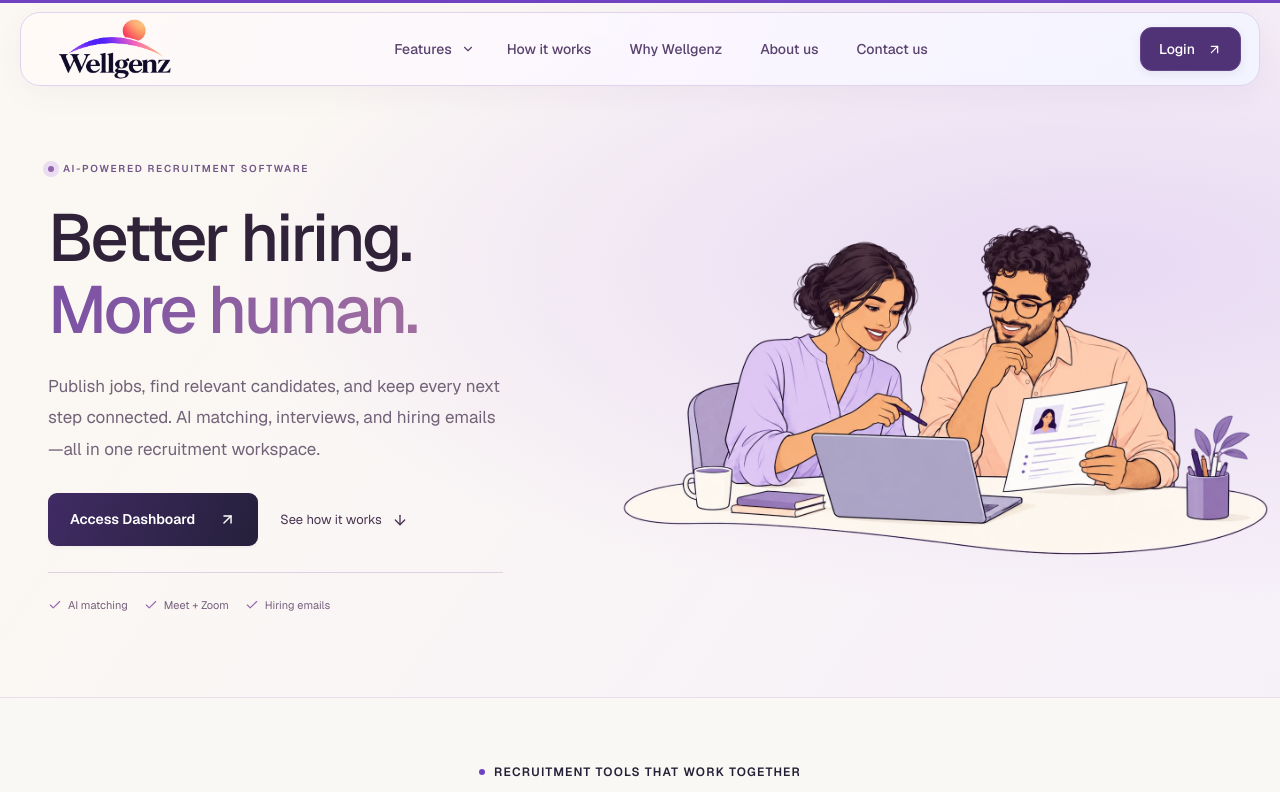
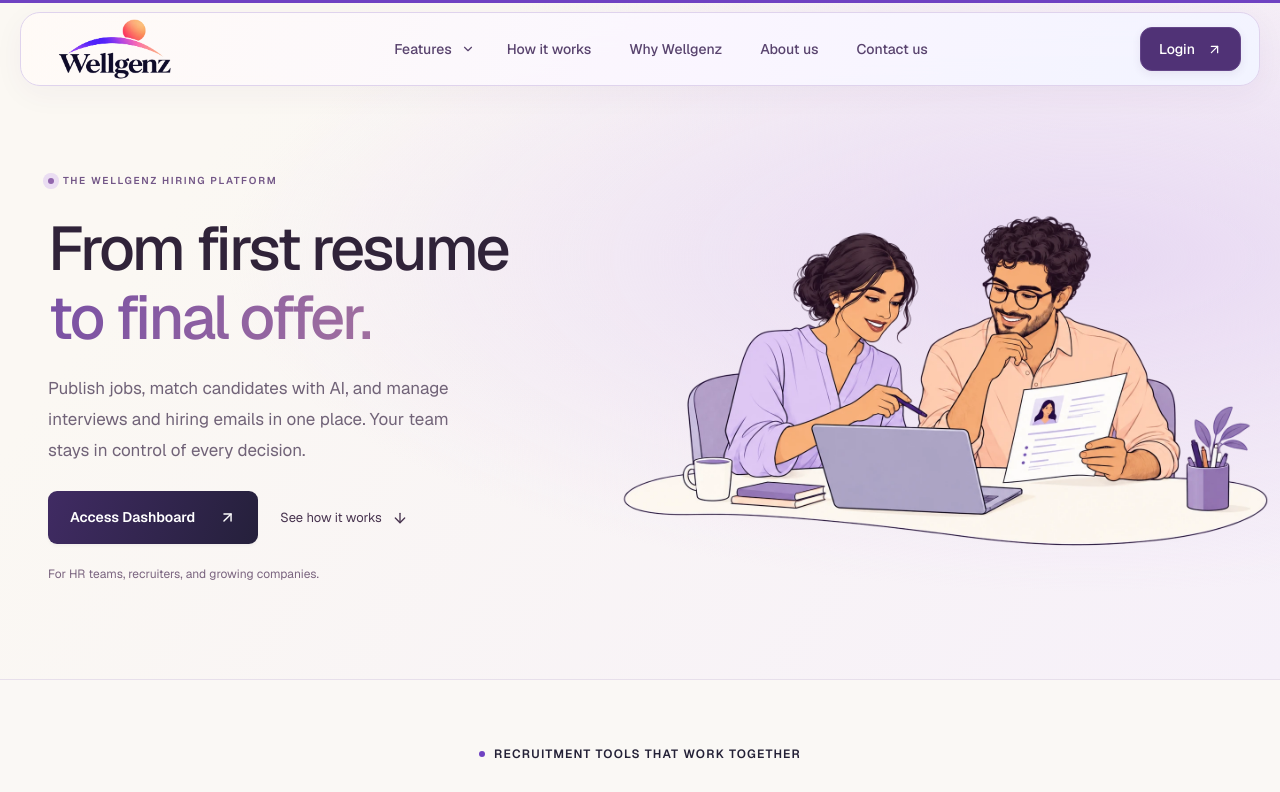
Before and after one commit to hitten04/wellgenz, a Next.js app: page / in a window 1280 px wide. Shown: the top 792 px of the page. Built offline with nearby package versions, Linux system fonts and the light colour scheme.

Commit message:
Clarify homepage hero message and simplify content hierarchy

```diff
--- a/src/app/home-hero-3d.css
+++ b/src/app/home-hero-3d.css
@@ -4,18 +4,16 @@
 .home-spatial-hero .spatial-hero-copy{padding-block:20px;z-index:1;min-width:0}
 .spatial-hero-eyebrow{display:flex;align-items:center;gap:9px;font-size:10px;font-weight:550;line-height:1.8;letter-spacing:1.7px;color:#735787;margin:0 0 24px}
 .spatial-hero-eyebrow>span{width:6px;height:6px;border-radius:50%;background:#9166ad;box-shadow:0 0 0 5px #eaddf2;flex-shrink:0}
-.home-spatial-hero .hero-copy h1{font-size:clamp(48px,5.2vw,74px);line-height:1.08;letter-spacing:-3px;font-weight:500;margin:0;color:#302339}
+.home-spatial-hero .hero-copy h1{font-size:clamp(44px,4.8vw,68px);line-height:1.12;letter-spacing:-2.8px;font-weight:500;margin:0;color:#302339}
 .home-spatial-hero .hero-copy h1>span{background:linear-gradient(105deg,#7950a4,#a06f9f);background-clip:text;color:transparent}
-.home-spatial-hero .hero-description{font-size:17px;line-height:1.85;max-width:455px;margin:25px 0 0;color:#716378}
-.home-spatial-hero .hero-actions{display:flex;gap:22px;flex-wrap:wrap;margin-top:28px}
+.home-spatial-hero .hero-description{font-size:17px;line-height:1.8;max-width:440px;margin:22px 0 0;color:#716378}
+.home-spatial-hero .hero-actions{display:flex;gap:22px;flex-wrap:wrap;margin-top:26px}
 .home-spatial-hero .hero-actions .button{min-height:50px;padding-inline:22px;font-size:14px;border-radius:9px}
 .spatial-hero-secondary{display:inline-flex;gap:10px;align-items:center;min-height:44px;font-size:13px;color:#48344f}
 .spatial-hero-secondary>svg{transition:transform .2s}
 .spatial-hero-secondary:hover>svg{transform:translateY(3px)}
 .spatial-hero-secondary:focus-visible{outline:2px solid #7950a4;outline-offset:5px;border-radius:3px}
-.spatial-hero-capabilities{display:flex;gap:16px;flex-wrap:wrap;margin-top:26px;padding-top:23px;border-top:1px solid #dfd3e3;max-width:455px}
-.spatial-hero-capabilities>span{display:flex;align-items:center;gap:6px;font-size:11px;line-height:1.7;color:#77607e;white-space:nowrap}
-.spatial-hero-capabilities svg{color:#9769ab}
+.home-spatial-hero .spatial-hero-audience{font-size:12px;line-height:1.8;color:#7a647f;margin:20px 0 0;max-width:440px}
 .hero-simple-art{position:relative;perspective:1200px;min-width:0;width:100%;margin:0;display:grid;gap:12px;align-self:center;padding-block:12px;touch-action:pan-y}
 .hero-simple-tags{display:flex;flex-wrap:wrap;align-items:center;gap:10px;min-width:0;padding-inline:3%}
 .hero-simple-tags-top{justify-content:space-between}
@@ -25,7 +23,7 @@
 .hero-simple-picture{position:relative;width:118%;margin-left:-9%;transform-origin:center;pointer-events:none}
 .hero-simple-picture>img{display:block;width:100%;height:auto;user-select:none}
 @media(min-width:1440px){.wellgenz-home .home-spatial-hero .hero-grid{padding-block:72px 80px}}
-@media(max-width:1100px){.wellgenz-home .home-spatial-hero .hero-grid{gap:28px;padding-block:40px 55px}.home-spatial-hero .hero-copy h1{font-size:clamp(44px,5.4vw,58px);letter-spacing:-2.4px}.home-spatial-hero .hero-description{font-size:16px}.spatial-hero-capabilities{gap:12px}.hero-simple-picture{width:114%;margin-left:-8%}.hero-simple-tag{font-size:11px;padding:8px 10px}.hero-simple-tags{padding-inline:0}}
-@media(max-width:759px){.wellgenz-home .home-spatial-hero .hero-grid{grid-template-columns:minmax(0,1fr);gap:16px;padding-top:22px;padding-bottom:35px}.home-spatial-hero .spatial-hero-copy{padding-top:12px;padding-bottom:10px}.home-spatial-hero .hero-copy h1{font-size:clamp(44px,9vw,64px);letter-spacing:-2.2px}.home-spatial-hero .hero-description{max-width:490px;font-size:16px;line-height:1.8;margin-top:21px}.spatial-hero-eyebrow{font-size:9px;letter-spacing:1.4px;margin-bottom:20px}.home-spatial-hero .hero-actions{gap:18px;margin-top:24px}.spatial-hero-capabilities{max-width:490px;margin-top:22px;padding-top:18px;gap:12px 18px}.hero-simple-art{max-width:660px;justify-self:center;gap:8px;padding-top:14px;padding-bottom:0}.hero-simple-picture{width:108%;margin-left:-4%}.hero-simple-tag{font-size:11px}.hero-simple-tags{gap:8px}}
+@media(max-width:1100px){.wellgenz-home .home-spatial-hero .hero-grid{gap:28px;padding-block:40px 55px}.home-spatial-hero .hero-copy h1{font-size:clamp(36px,4.8vw,53px);letter-spacing:-2.4px}.home-spatial-hero .hero-description{font-size:16px}.hero-simple-picture{width:114%;margin-left:-8%}.hero-simple-tag{font-size:11px;padding:8px 10px}.hero-simple-tags{padding-inline:0}}
+@media(max-width:759px){.wellgenz-home .home-spatial-hero .hero-grid{grid-template-columns:minmax(0,1fr);gap:16px;padding-top:22px;padding-bottom:35px}.home-spatial-hero .spatial-hero-copy{padding-top:12px;padding-bottom:10px}.home-spatial-hero .hero-copy h1{font-size:clamp(32px,7.5vw,54px);letter-spacing:-1.6px}.home-spatial-hero .hero-description{max-width:490px;font-size:16px;line-height:1.8;margin-top:21px}.spatial-hero-eyebrow{font-size:9px;letter-spacing:1.4px;margin-bottom:20px}.home-spatial-hero .hero-actions{gap:18px;margin-top:24px}.home-spatial-hero .spatial-hero-audience{font-size:11px;margin-top:16px}.hero-simple-art{max-width:660px;justify-self:center;gap:8px;padding-top:14px;padding-bottom:0}.hero-simple-picture{width:108%;margin-left:-4%}.hero-simple-tag{font-size:11px}.hero-simple-tags{gap:8px}}
 @media(max-width:419px){.hero-simple-tag{font-size:11px;padding:8px 9px;gap:6px}.hero-simple-tag>svg{width:14px;height:14px}.home-spatial-hero .hero-actions .button{font-size:12px;padding-inline:18px}.spatial-hero-secondary{font-size:12px}}
 @media(prefers-reduced-motion:reduce){.hero-simple-picture{transform:none!important}.spatial-hero-secondary>svg{transition:none}}
--- a/src/app/page.tsx
+++ b/src/app/page.tsx
@@ -33,11 +33,11 @@ export default function Home() {
     <section id="top" className="hero section-anchor home-spatial-hero">
       <div className="container hero-grid">
         <div className="hero-copy spatial-hero-copy">
-          <p className="spatial-hero-eyebrow"><span aria-hidden="true"/>AI-POWERED RECRUITMENT SOFTWARE</p>
-          <h1>Better hiring.<br/><span>More human.</span></h1>
-          <p className="hero-description">Publish jobs, find relevant candidates, and keep every next step connected. AI matching, interviews, and hiring emails—all in one recruitment workspace.</p>
+          <p className="spatial-hero-eyebrow"><span aria-hidden="true"/>THE WELLGENZ HIRING PLATFORM</p>
+          <h1>From first resume<br/><span>to final offer.</span></h1>
+          <p className="hero-description">Publish jobs, match candidates with AI, and manage interviews and hiring emails in one place. Your team stays in control of every decision.</p>
           <div className="hero-actions"><AppLink>Access Dashboard</AppLink><a className="spatial-hero-secondary" href="#how-it-works"><span>See how it works</span><ArrowDown size={16} aria-hidden="true"/></a></div>
-          <div className="spatial-hero-capabilities" aria-label="Connected hiring capabilities"><span><Check size={14} aria-hidden="true"/>AI matching</span><span><Check size={14} aria-hidden="true"/>Meet + Zoom</span><span><Check size={14} aria-hidden="true"/>Hiring emails</span></div>
+          <p className="spatial-hero-audience">For HR teams, recruiters, and growing companies.</p>
         </div>
         <HomeHeroArt />
       </div>
```
